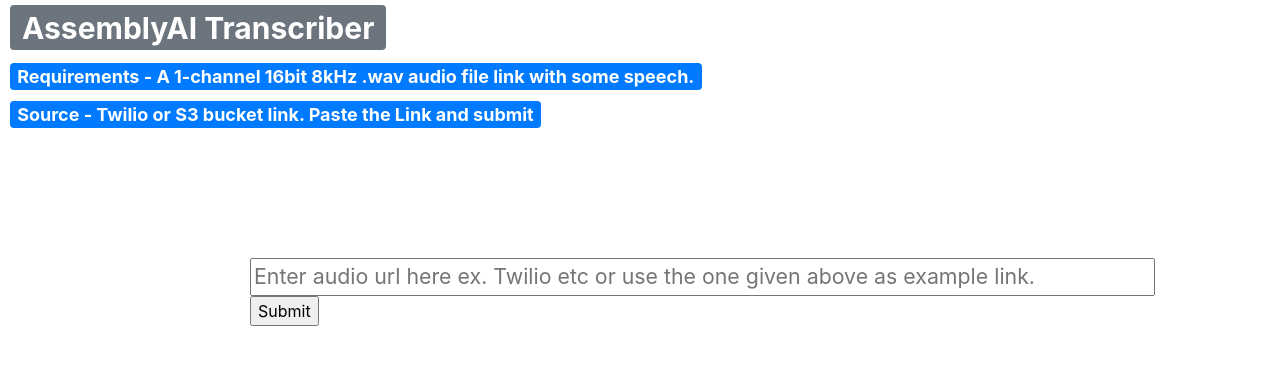
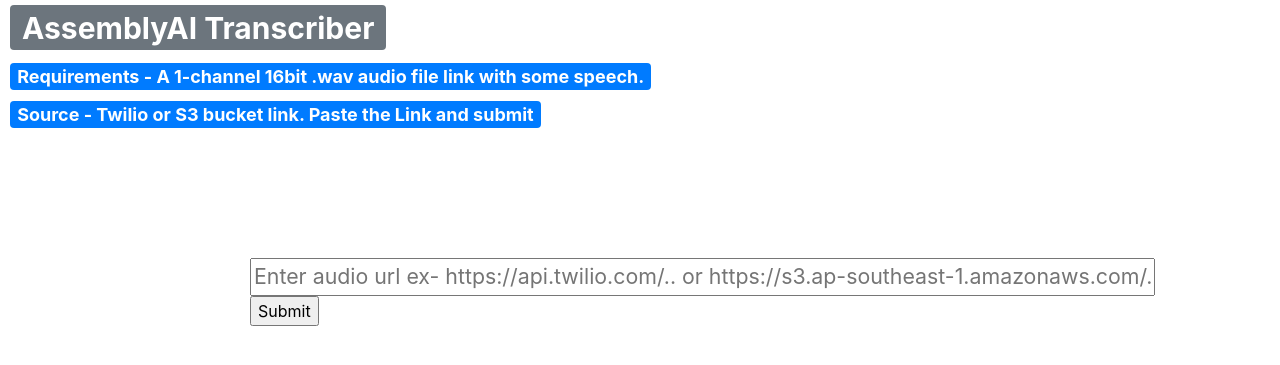
Before and after one commit to utkarshpandey12/AssemblyAI-Flask-Heroku, a Flask app: page / in a window 1280 px wide. Shown: the top 365 px of the page. Run offline with Flask 2, Linux system fonts and the light colour scheme; some libraries are stand-ins or nearby versions.

Commit message:
Textbox Hint Update

```diff
--- a/app.py
+++ b/app.py
@@ -51,7 +51,7 @@
 
 @app.route('/', methods=['POST'])
 def my_form_post():
-    assemblyai_token= 'your_token_here'
+    assemblyai_token= '1717426a768a4748a6ed25b07cb31160'
     recording_endpoint = request.form['text']
     transcribe_id = get_transcribe_id(assemblyai_token,recording_endpoint)
     result = {}
--- a/templates/my-form.html
+++ b/templates/my-form.html
@@ -2,7 +2,7 @@
 <div id="topmost">
 <h1><span class="badge badge-secondary" style="margin-top: 5px; margin-left: 10px;">AssemblyAI Transcriber</span></h1>
 
-<h4><span class="badge badge-primary" style="margin-top: 5px; margin-left: 10px;">Requirements - A 1-channel 16bit 8kHz .wav audio file link with some speech.</span></h4>
+<h4><span class="badge badge-primary" style="margin-top: 5px; margin-left: 10px;">Requirements - A 1-channel 16bit .wav audio file link with some speech.</span></h4>
 <br></br>
 <h4><span class="badge badge-primary" style="margin-top: -45px; margin-left: 10px;">Source - Twilio or S3 bucket link. Paste the Link and submit</span></h4>
 <br></br>
@@ -41,7 +41,7 @@
 <body>
     <div id="content">
         <form method="POST" style="margin-top: -40px; margin-left: 250px; width: 800px;">
-            <input name="text" size="60" style="font-size:16pt;" placeholder="Enter audio url here ex. Twilio etc or use the one given above as example link.">
+            <input name="text" size="60" style="font-size:16pt;" placeholder="Enter audio url ex- https://api.twilio.com/.. or https://s3.ap-southeast-1.amazonaws.com/..">
             <input type="submit" name="anything_submit" value="Submit" onclick="$('#loading').show(); $('#content').hide(); $('#topmost').hide();">
         </form>
     </div>
```
